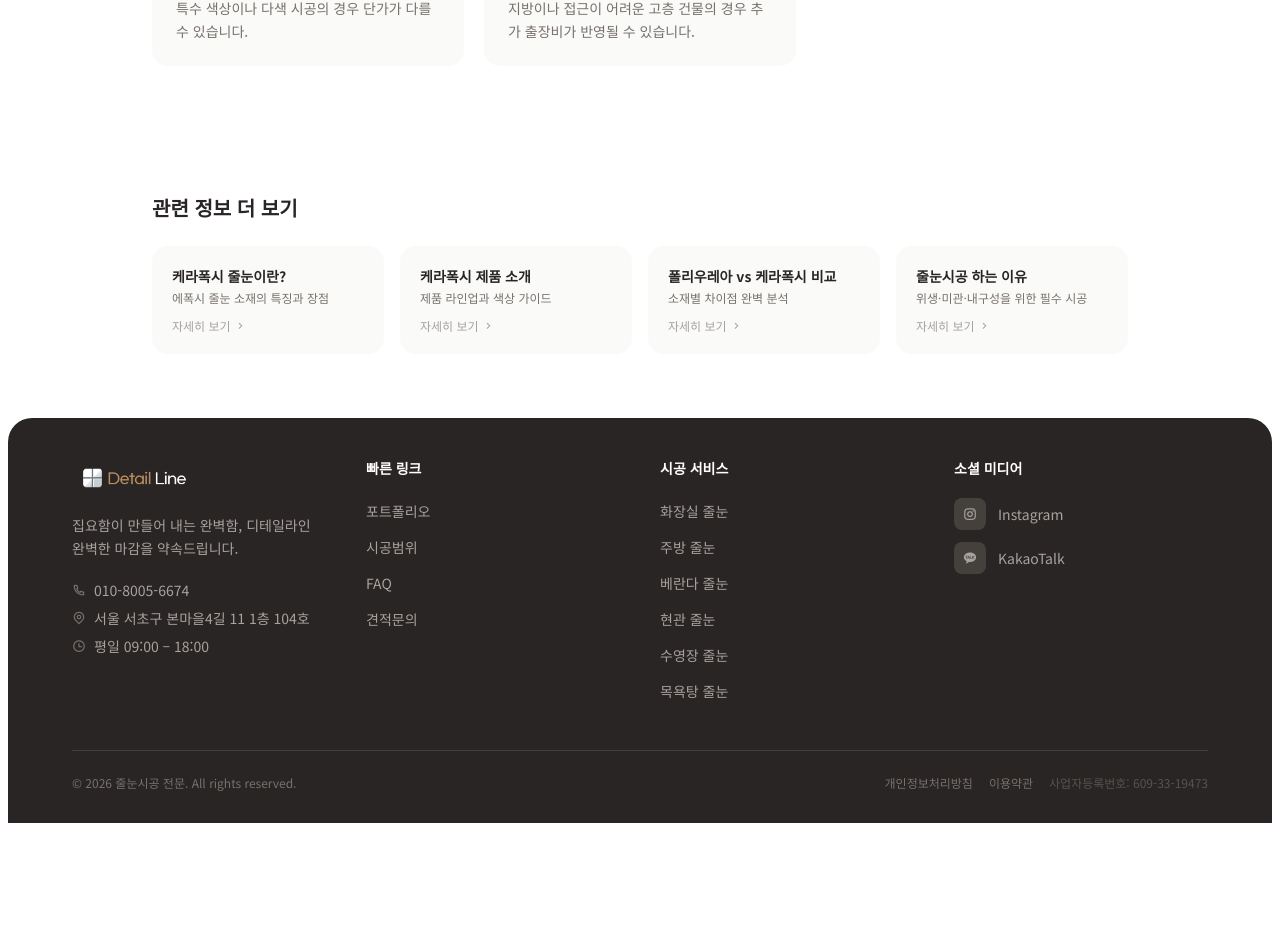
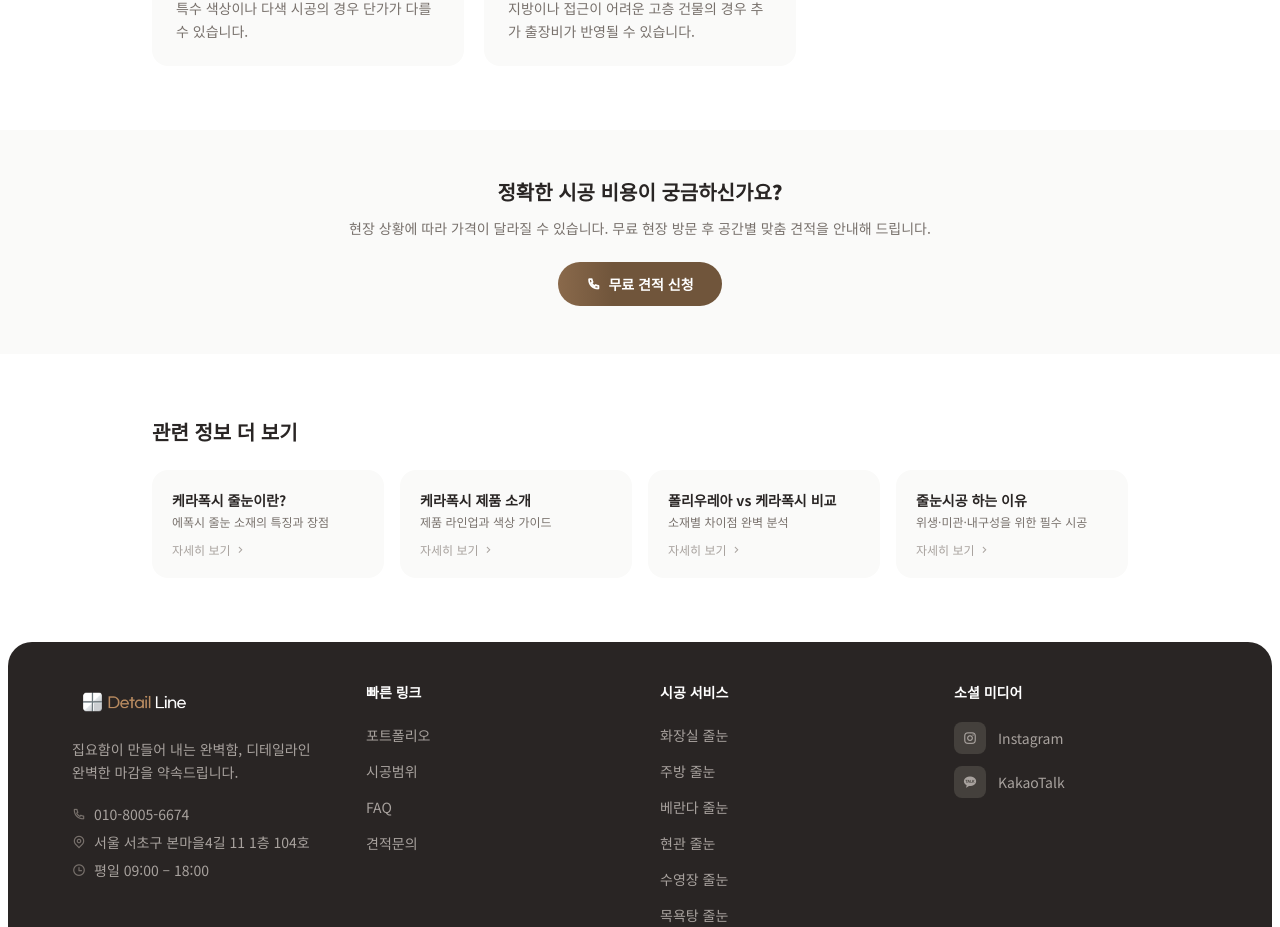
Before and after one commit to tkdals0302-cmd/farm, a React (Vite) app: page /info/kerafoxy-price in a window 1280 px wide. Shown: the part 2938-3865 px from the top of the page. Before the commit the page ends 3761 px from the top, so only its background shows below. Built offline with nearby package versions, Linux system fonts and the light colour scheme.

Commit message:
price page edit4

```diff
--- a/src/pages/info/kerafoxy-price/page.tsx
+++ b/src/pages/info/kerafoxy-price/page.tsx
@@ -132,6 +132,21 @@ export default function KerafoxyPricePage() {
         </div>
       </section>
 
+      {/* CTA Banner */}
+      <section className="bg-stone-50 py-12">
+        <div className="max-w-5xl mx-auto px-6 text-center">
+          <h2 className="text-xl font-black text-stone-800 mb-3">정확한 시공 비용이 궁금하신가요?</h2>
+          <p className="text-stone-500 text-sm mb-6">현장 상황에 따라 가격이 달라질 수 있습니다. 무료 현장 방문 후 공간별 맞춤 견적을 안내해 드립니다.</p>
+          <a
+            href="/#quote"
+            className="call-bg inline-flex items-center gap-2 bg-stone-800 text-white text-sm font-bold px-7 py-3 rounded-full hover:bg-stone-700 transition-colors cursor-pointer whitespace-nowrap"
+          >
+            <i className="ri-phone-line"></i>
+            무료 견적 신청
+          </a>
+        </div>
+      </section>
+
       {/* Related Articles */}
       <section className="max-w-5xl mx-auto px-6 py-16">
         <h2 className="text-xl font-black text-stone-800 mb-6">관련 정보 더 보기</h2>
```
